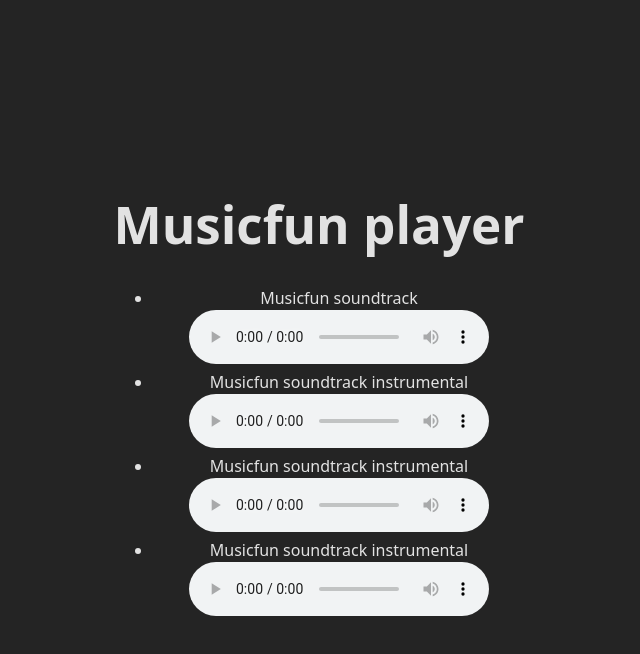
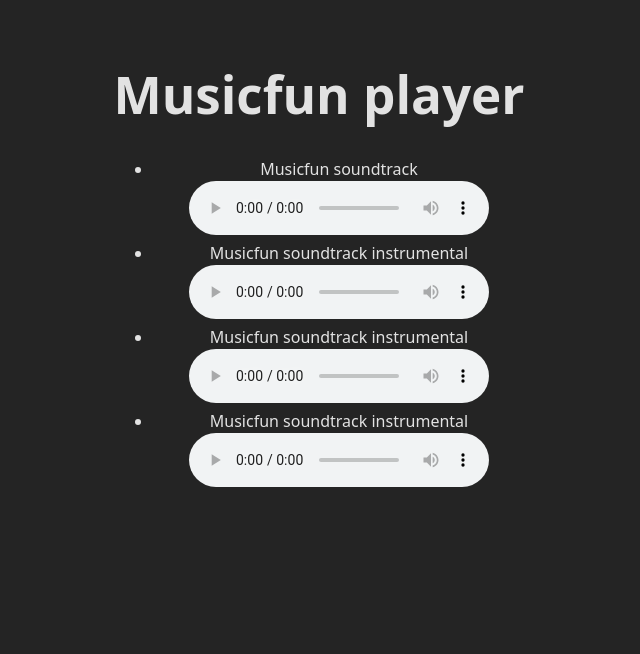
Before and after one commit to ElenaWebDev984/react-samurai_way-vite, a React (Vite) app: page / in a window 1280 px wide. Shown: the top 654 px of the page, without its empty margins (321-961 px from the left). Built offline with nearby package versions, Linux system fonts and the light colour scheme.

Commit message:
update css

```diff
--- a/src/index.css
+++ b/src/index.css
@@ -16,7 +16,7 @@
 body {
   margin: 0;
   display: flex;
-  place-items: center;
+  /*place-items: center;*/
   min-width: 320px;
   min-height: 100vh;
 }
```
